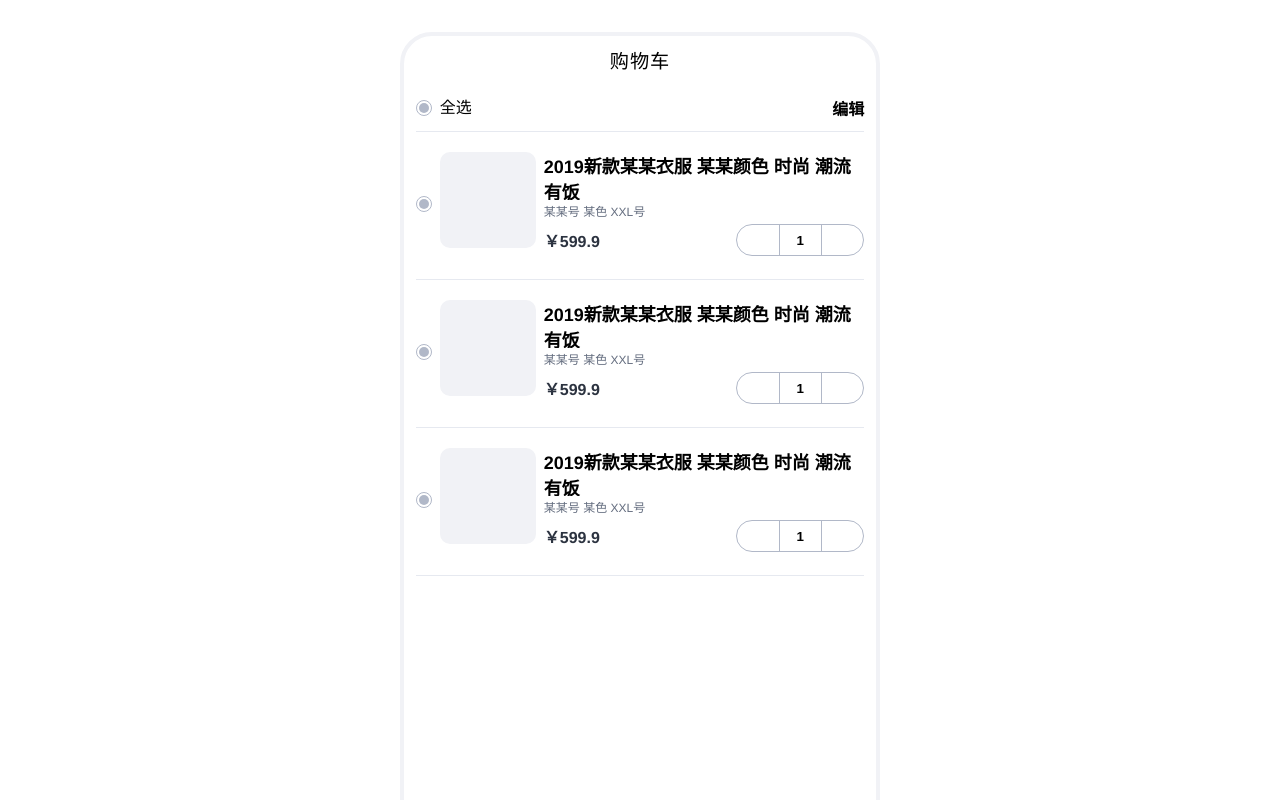
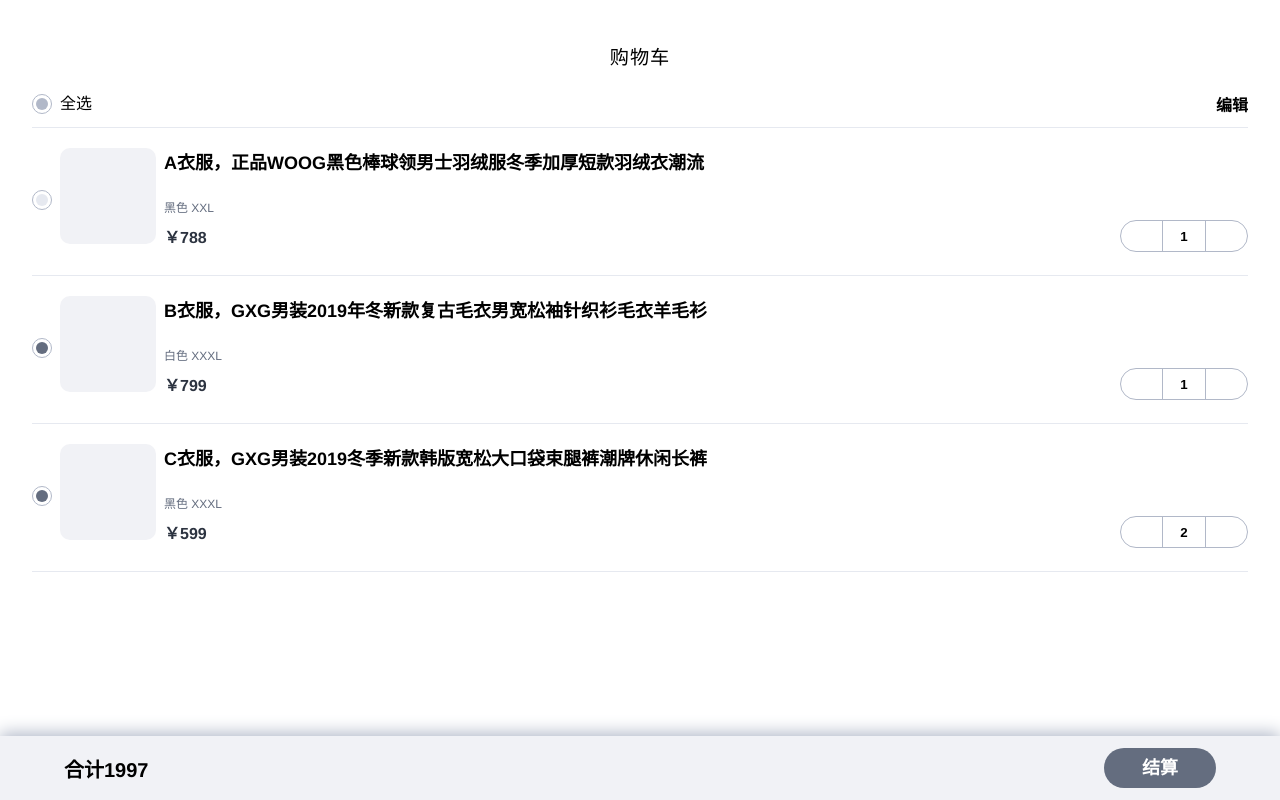
Before and after one commit to kevinzhao2233/shopping-cart-vue, a Vue app: page / in a window 1280 px wide. Shown: the top 800 px of the page. Built offline with nearby package versions, Linux system fonts and the light colour scheme.

Commit message:
功能增加 实现基本的价格计算，暂时还有bug

```diff
--- a/src/App.vue
+++ b/src/App.vue
@@ -20,11 +20,8 @@ export default {
 
 <style>
 #app {
-  margin: 2rem auto;
-  width: 30rem;
-  height: 56rem;
-  border: 0.25rem solid #f1f2f6;
-  border-radius: 2rem;
+  width: 100vw;
+  height: 100%;
   overflow: hidden;
   font-family: 'Avenir', Helvetica, Arial, sans-serif;
   -webkit-font-smoothing: antialiased;
--- a/src/components/Header.vue
+++ b/src/components/Header.vue
@@ -22,6 +22,7 @@ export default {
   display: flex;
   justify-content: center;
   align-items: center;
+  margin-top: 2rem;
   width: 100%;
   height: 3rem;
   text-align: center;
--- a/src/components/Shopping.vue
+++ b/src/components/Shopping.vue
@@ -2,25 +2,28 @@
   <div class="shoping">
     <div class="card">
       <div class="select-box">
-        <div class="radio" id="selectAll">
-          <div class="isSelect"></div>
+        <div class="radio">
+          <div
+            v-bind:class="shopping.isSelect? 'noSelect isSelect': 'noSelect'"
+            v-on:click="$emit('toggle-select')"
+          ></div>
         </div>
       </div>
       <div class="img-box"></div>
       <div class="info-box">
         <div class="tit-box">
-          <h3>2019新款某某衣服 某某颜色 时尚 潮流 有饭</h3>
+          <h3>{{ shopping.title }}</h3>
         </div>
-        <span class="specify">某某号 某色 XXL号</span>
+        <span class="specify">{{ shopping.specify }}</span>
         <div class="bottom-box">
-          <span class="price">￥599.9</span>
+          <span class="price">￥{{ shopping.price }}</span>
           <div class="count-box">
-            <div class="decrease"></div>
+            <div v-on:click="$emit('decrease-count')" class="decrease"></div>
             <div class="count">
-              <input value="1" type="text" />
+              <input v-bind:value="shopping.count" type="text" />
             </div>
             <!-- <input type="text" value="1" class="count"/> -->
-            <div class="increase"></div>
+            <div v-on:click="$emit('increase-count')" class="increase"></div>
           </div>
         </div>
       </div>
@@ -31,10 +34,14 @@
 <script>
 export default {
   name: "Shopping",
+  props: {
+    shopping: {
+      type: Object,
+      required: true
+    }
+  },
   data() {
-    return {
-      msg: ""
-    };
+    return {};
   }
 };
 </script>
@@ -53,28 +60,30 @@ $m6: #ffffff;
   width: 100%;
   min-height: 8.75rem;
   overflow: hidden;
-  border-bottom: .0625rem solid $m4;
+  border-bottom: 0.0625rem solid $m4;
 
   .select-box {
     display: flex;
     align-items: center;
-    width: 1rem;
+    width: 1.25rem;
     height: 8rem;
     .radio {
       display: flex;
       justify-content: center;
       align-items: center;
-      width: 1rem;
-      height: 1rem;
+      width: 1.25rem;
+      height: 1.25rem;
       border-radius: 50%;
       border: 0.0625rem solid $m3;
       cursor: pointer;
-
+      .noSelect {
+        width: 0.75rem;
+        height: 0.75rem;
+        background-color: $m4;
+        border-radius: 50%;
+      }
       .isSelect {
-        width: 0.625rem;
-        height: 0.625rem;
-        background-color: $m3;
-        border-radius: 50%;
+        background-color: $m2;
       }
     }
   }
@@ -88,6 +97,7 @@ $m6: #ffffff;
   }
 
   .info-box {
+    flex: 1;
     margin: 0.75rem 0 0.75rem 0.5rem;
 
     .tit-box {
--- a/src/components/ShoppingCart.vue
+++ b/src/components/ShoppingCart.vue
@@ -10,14 +10,20 @@
       <span class="edit">编辑</span>
     </div>
     <div class="shopping-card-box">
-      <Shopping />
-      <Shopping />
-      <Shopping />
+      <!-- <Shopping info="{{" shoppingInfo.101 }} /> -->
+      <Shopping
+        v-for="shopping in shoppings"
+        v-bind:key="shopping.id"
+        v-bind:shopping="shopping"
+        v-on:decrease-count="shopping.count -= 1"
+        v-on:increase-count="shopping.count += 1"
+        v-on:toggle-select="shopping.isSelect = !shopping.isSelect"
+      ></Shopping>
     </div>
     <div class="footer">
       <div class="total-box">
         <span class="total">合计</span>
-        <span class="price">￥3451</span>
+        <span class="price">{{ calcPrice() }}</span>
       </div>
       <div class="submit">结算</div>
     </div>
@@ -26,13 +32,54 @@
 
 <script>
 import Shopping from "./Shopping";
-
 export default {
   name: "ShoppingCart",
   data() {
     return {
-      msg: "一个用Vue构建的购物车Demo"
+      shoppings: [
+        {
+          id: 101,
+          title: "A衣服，正品WOOG黑色棒球领男士羽绒服冬季加厚短款羽绒衣潮流",
+          img: "",
+          specify: "黑色 XXL",
+          price: 788,
+          count: 1,
+          isSelect: false
+        },
+        {
+          id: 102,
+          title: "B衣服，GXG男装2019年冬新款复古毛衣男宽松袖针织衫毛衣羊毛衫",
+          img: "",
+          specify: "白色 XXXL",
+          price: 799,
+          count: 1,
+          isSelect: true
+        },
+        {
+          id: 103,
+          title: "C衣服，GXG男装2019冬季新款韩版宽松大口袋束腿裤潮牌休闲长裤",
+          img: "",
+          specify: "黑色 XXXL",
+          price: 599,
+          count: 2,
+          isSelect: true
+        }
+      ],
+      totalPrice: 0
     };
+  },
+  methods: {
+    calcPrice: function() {
+      let tempPrice = 0;
+      for (const index in this.shoppings) {
+        if (this.shoppings[index].isSelect) {
+          tempPrice +=
+            this.shoppings[index].price * this.shoppings[index].count;
+        }
+      }
+      this.totalPrice = tempPrice;
+      return this.totalPrice;
+    }
   },
   components: {
     Shopping
@@ -47,11 +94,9 @@ $m3: #b1b8c8;
 $m4: #e6e9f0;
 $m5: #f1f2f6;
 $m6: #ffffff;
-
 .shopping-box {
   position: relative;
-  height: 100%;
-
+  height: (100) rem;
   .edit-box {
     display: flex;
     justify-content: space-between;
@@ -61,7 +106,6 @@ $m6: #ffffff;
     height: 3rem;
     font-size: 1rem;
     border-bottom: 0.0625rem solid $m4;
-
     .select-all {
       display: flex;
       align-items: center;
@@ -69,15 +113,14 @@ $m6: #ffffff;
         display: flex;
         justify-content: center;
         align-items: center;
-        width: 1rem;
-        height: 1rem;
+        width: 1.25rem;
+        height: 1.25rem;
         border-radius: 50%;
         border: 0.0625rem solid $m3;
         cursor: pointer;
-
         .isSelect {
-          width: 0.625rem;
-          height: 0.625rem;
+          width: 0.75rem;
+          height: 0.75rem;
           background-color: $m3;
           border-radius: 50%;
         }
@@ -87,34 +130,29 @@ $m6: #ffffff;
         line-height: 1rem;
       }
     }
-
     .edit {
       font-weight: 600;
     }
   }
-
   .shopping-card-box {
-    margin: 0 auto;
+    margin: 0 auto 20rem auto;
     width: 95%;
   }
-
   .footer {
-    position: absolute;
+    position: fixed;
     display: flex;
     justify-content: space-between;
     align-items: center;
     padding: 0 5%;
-    bottom: 3rem;
     width: 100%;
     height: 4rem;
     background-color: $m5;
-    box-shadow: 0 .5rem 1.25rem $m3;
-
+    bottom: 0;
+    box-shadow: 0 -0.2rem 1rem $m3;
     .total-box {
       font-size: 1.25rem;
       font-weight: 600;
     }
-
     .submit {
       display: flex;
       justify-content: center;
```
